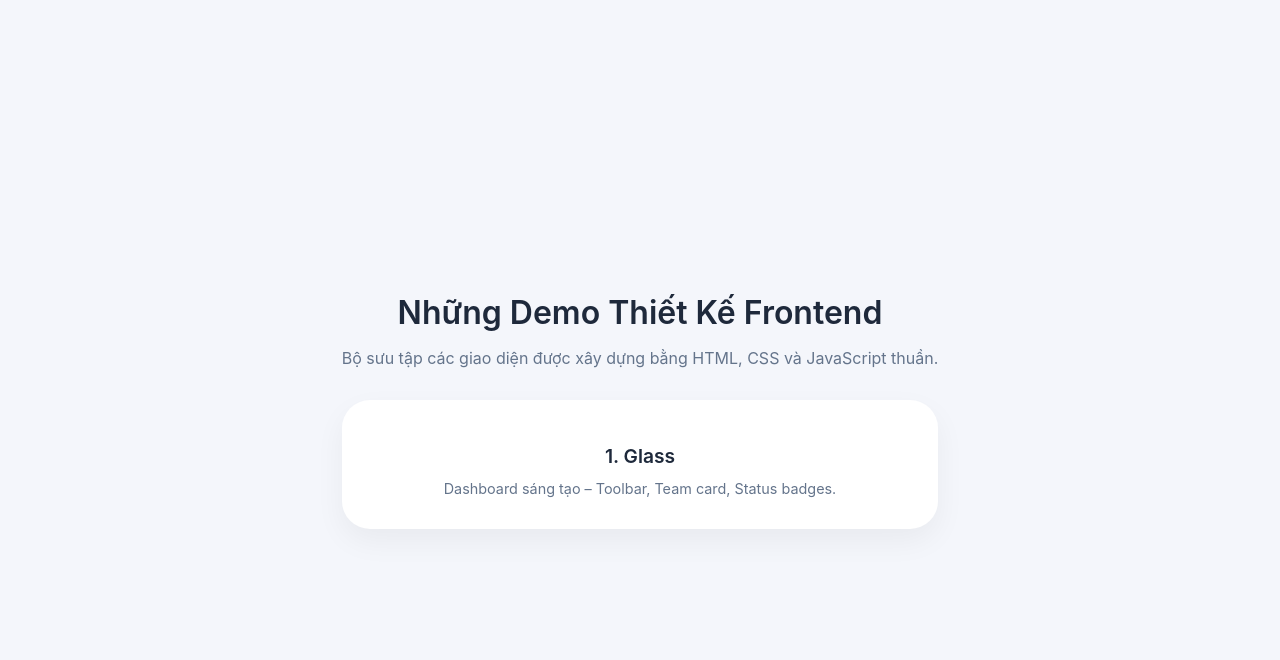
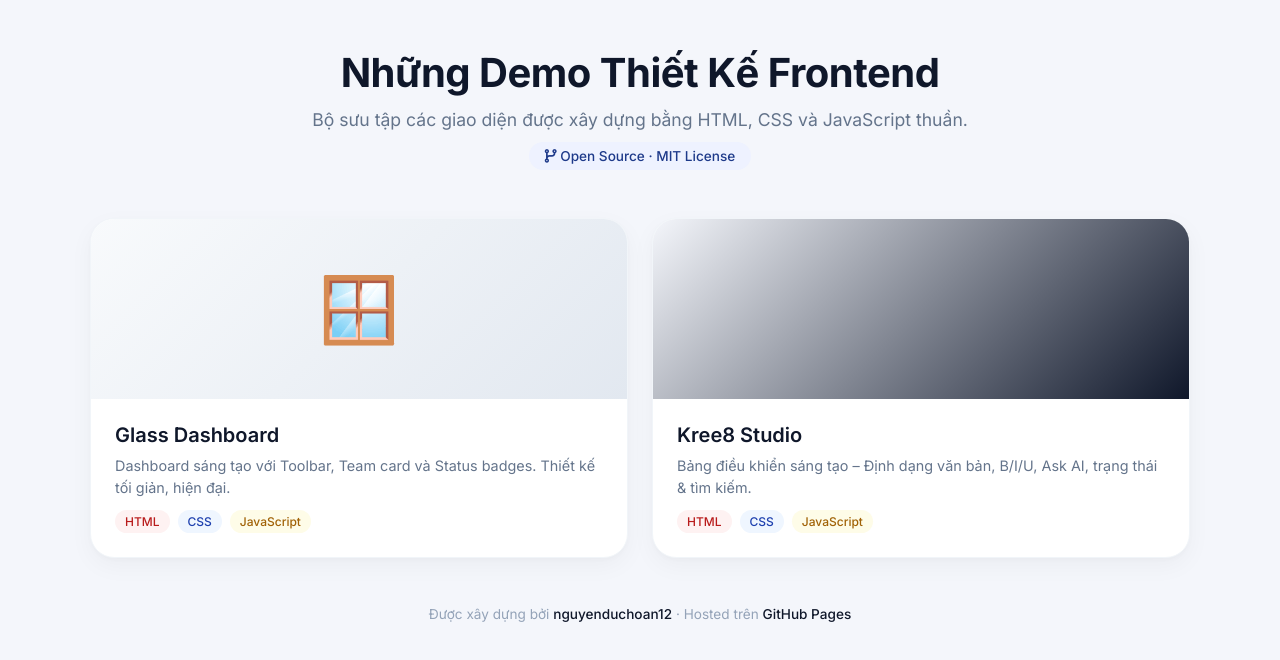
Before and after one commit to nguyenduchoan12/frontend-design-demos-nhung-thu-nghiem-thiet-ke-frontend-, a plain HTML site: page index.html in a window 1280 px wide. Drawn offline with Linux system fonts and the light colour scheme.

Commit message:
Update index.html

```diff
--- a/index.html
+++ b/index.html
@@ -4,80 +4,247 @@
     <meta charset="UTF-8">
     <meta name="viewport" content="width=device-width, initial-scale=1.0">
     <title>Những Demo Thiết Kế Frontend</title>
+    <!-- Google Fonts -->
+    <link href="https://fonts.googleapis.com/css2?family=Inter:opsz,wght@14..32,300;14..32,400;14..32,500;14..32,600;14..32,700&display=swap" rel="stylesheet">
+    <!-- Font Awesome -->
+    <link rel="stylesheet" href="https://cdnjs.cloudflare.com/ajax/libs/font-awesome/6.0.0-beta3/css/all.min.css">
     <style>
+        * {
+            margin: 0;
+            padding: 0;
+            box-sizing: border-box;
+        }
+
         body {
             font-family: 'Inter', system-ui, sans-serif;
             background: #f4f6fb;
-            display: flex;
-            justify-content: center;
-            align-items: center;
+            color: #1e293b;
             min-height: 100vh;
-            margin: 0;
-            color: #1e293b;
+            padding: 3rem 2rem;
         }
+
         .container {
-            max-width: 700px;
-            margin: 2rem;
+            max-width: 1100px;
+            margin: 0 auto;
+        }
+
+        /* Header */
+        .header {
             text-align: center;
+            margin-bottom: 3rem;
         }
-        h1 {
-            font-weight: 600;
-            margin-bottom: 0.5rem;
+
+        .header h1 {
+            font-size: 2.5rem;
+            font-weight: 700;
+            color: #0f172a;
+            margin-bottom: 0.75rem;
+            letter-spacing: -0.5px;
         }
-        .subtitle {
+
+        .header .subtitle {
+            font-size: 1.1rem;
             color: #64748b;
-            margin-bottom: 2rem;
+            font-weight: 400;
         }
+
+        .header .badge {
+            display: inline-block;
+            margin-top: 0.75rem;
+            background: #eef2ff;
+            color: #1e3a8a;
+            padding: 6px 16px;
+            border-radius: 40px;
+            font-size: 0.85rem;
+            font-weight: 500;
+        }
+
+        /* Demo Grid */
         .demo-grid {
             display: grid;
-            grid-template-columns: repeat(auto-fit, minmax(220px, 1fr));
-            gap: 20px;
+            grid-template-columns: repeat(auto-fit, minmax(300px, 1fr));
+            gap: 24px;
         }
+
+        /* Demo Card */
         .demo-card {
-            background: white;
-            border-radius: 28px;
-            box-shadow: 0 12px 30px rgba(0,0,0,0.05);
-            padding: 2rem 1.5rem;
+            background: #ffffff;
+            border-radius: 24px;
+            box-shadow: 0 8px 24px rgba(0, 0, 0, 0.04), 0 2px 4px rgba(0, 0, 0, 0.02);
+            overflow: hidden;
             text-decoration: none;
             color: #1e293b;
-            transition: all 0.2s ease;
+            transition: all 0.3s cubic-bezier(0.25, 0.8, 0.25, 1.2);
             display: flex;
             flex-direction: column;
+            border: 1px solid #f1f5f9;
+        }
+
+        .demo-card:hover {
+            transform: translateY(-6px);
+            box-shadow: 0 16px 40px rgba(0, 0, 0, 0.08);
+            border-color: #e2e8f0;
+        }
+
+        /* Card Preview Area */
+        .card-preview {
+            height: 180px;
+            display: flex;
             align-items: center;
-            gap: 12px;
+            justify-content: center;
+            font-size: 4rem;
+            position: relative;
+            overflow: hidden;
         }
-        .demo-card:hover {
-            transform: translateY(-4px);
-            box-shadow: 0 16px 36px rgba(0,0,0,0.08);
+
+        .preview-glass {
+            background: linear-gradient(135deg, #f8fafc 0%, #e2e8f0 100%);
         }
-        .demo-icon {
-            font-size: 3rem;
+
+        .preview-studio {
+            background: linear-gradient(135deg, #f4f6fb 0%, #0f172a 100%);
+            color: white;
         }
-        .demo-title {
+
+        .card-preview .icon {
+            position: relative;
+            z-index: 1;
+            transition: transform 0.3s ease;
+        }
+
+        .demo-card:hover .icon {
+            transform: scale(1.1) rotate(-5deg);
+        }
+
+        /* Card Body */
+        .card-body {
+            padding: 1.5rem;
+            flex: 1;
+            display: flex;
+            flex-direction: column;
+            gap: 8px;
+        }
+
+        .card-body .demo-title {
+            font-size: 1.25rem;
             font-weight: 600;
-            font-size: 1.2rem;
+            color: #0f172a;
         }
-        .demo-desc {
+
+        .card-body .demo-desc {
             font-size: 0.9rem;
             color: #64748b;
+            line-height: 1.5;
+            flex: 1;
+        }
+
+        /* Tags */
+        .card-tags {
+            display: flex;
+            flex-wrap: wrap;
+            gap: 8px;
+            margin-top: 4px;
+        }
+
+        .tag {
+            font-size: 0.75rem;
+            font-weight: 500;
+            padding: 4px 10px;
+            border-radius: 20px;
+            background: #f1f5f9;
+            color: #475569;
+        }
+
+        .tag.html { background: #fef2f2; color: #b91c1c; }
+        .tag.css  { background: #eff6ff; color: #1e40af; }
+        .tag.js   { background: #fefce8; color: #a16207; }
+
+        /* Footer */
+        .footer {
+            text-align: center;
+            margin-top: 3rem;
+            color: #94a3b8;
+            font-size: 0.85rem;
+        }
+
+        .footer a {
+            color: #0f172a;
+            text-decoration: none;
+            font-weight: 500;
+        }
+
+        .footer a:hover {
+            text-decoration: underline;
+        }
+
+        /* Responsive */
+        @media (max-width: 600px) {
+            body {
+                padding: 1.5rem 1rem;
+            }
+            .header h1 {
+                font-size: 1.8rem;
+            }
+            .demo-grid {
+                grid-template-columns: 1fr;
+            }
         }
     </style>
 </head>
 <body>
+
 <div class="container">
-    <h1> Những Demo Thiết Kế Frontend</h1>
-    <p class="subtitle">Bộ sưu tập các giao diện được xây dựng bằng HTML, CSS và JavaScript thuần.</p>
+    <!-- Header -->
+    <div class="header">
+        <h1> Những Demo Thiết Kế Frontend</h1>
+        <p class="subtitle">Bộ sưu tập các giao diện được xây dựng bằng HTML, CSS và JavaScript thuần.</p>
+        <span class="badge"><i class="fas fa-code-branch"></i> Open Source · MIT License</span>
+    </div>
 
+    <!-- Demo Grid -->
     <div class="demo-grid">
 
+        <!-- Demo 1: Glass Dashboard -->
         <a href="assets/glass/" class="demo-card">
+            <div class="card-preview preview-glass">
+                <span class="icon">🪟</span>
+            </div>
+            <div class="card-body">
+                <div class="demo-title">Glass Dashboard</div>
+                <div class="demo-desc">Dashboard sáng tạo với Toolbar, Team card và Status badges. Thiết kế tối giản, hiện đại.</div>
+                <div class="card-tags">
+                    <span class="tag html">HTML</span>
+                    <span class="tag css">CSS</span>
+                    <span class="tag js">JavaScript</span>
+                </div>
+            </div>
+        </a>
 
-            <span class="demo-icon"></span>
-            <span class="demo-title"> 1. Glass </span>
-            <span class="demo-desc">Dashboard sáng tạo – Toolbar, Team card, Status badges.</span>
+        <!-- Demo 2: Kree8 Studio (giữ nguyên) -->
+        <a href="assets/glass/" class="demo-card">
+            <div class="card-preview preview-studio">
+                <span class="icon"></span>
+            </div>
+            <div class="card-body">
+                <div class="demo-title">Kree8 Studio</div>
+                <div class="demo-desc">Bảng điều khiển sáng tạo – Định dạng văn bản, B/I/U, Ask AI, trạng thái & tìm kiếm.</div>
+                <div class="card-tags">
+                    <span class="tag html">HTML</span>
+                    <span class="tag css">CSS</span>
+                    <span class="tag js">JavaScript</span>
+                </div>
+            </div>
         </a>
-        <!-- Có thể thêm các demo khác sau -->
+
+        <!-- Có thể thêm demo mới ở đây -->
+
+    </div>
+
+    <!-- Footer -->
+    <div class="footer">
+        <p>Được xây dựng bởi <a href="https://github.com/nguyenduchoan12" target="_blank">nguyenduchoan12</a> · Hosted trên <a href="https://pages.github.com/" target="_blank">GitHub Pages</a></p>
     </div>
 </div>
+
 </body>
 </html>
```
